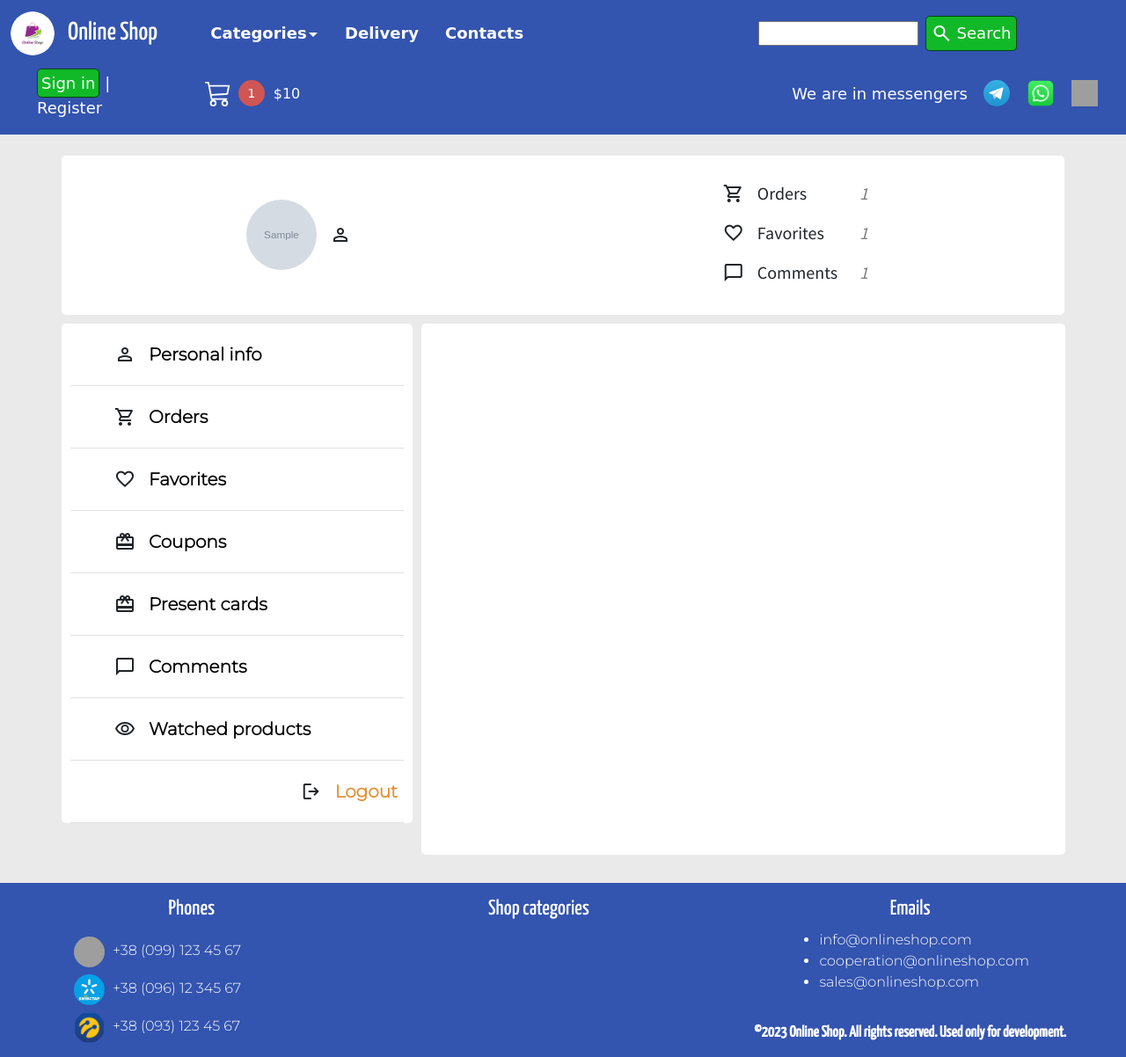
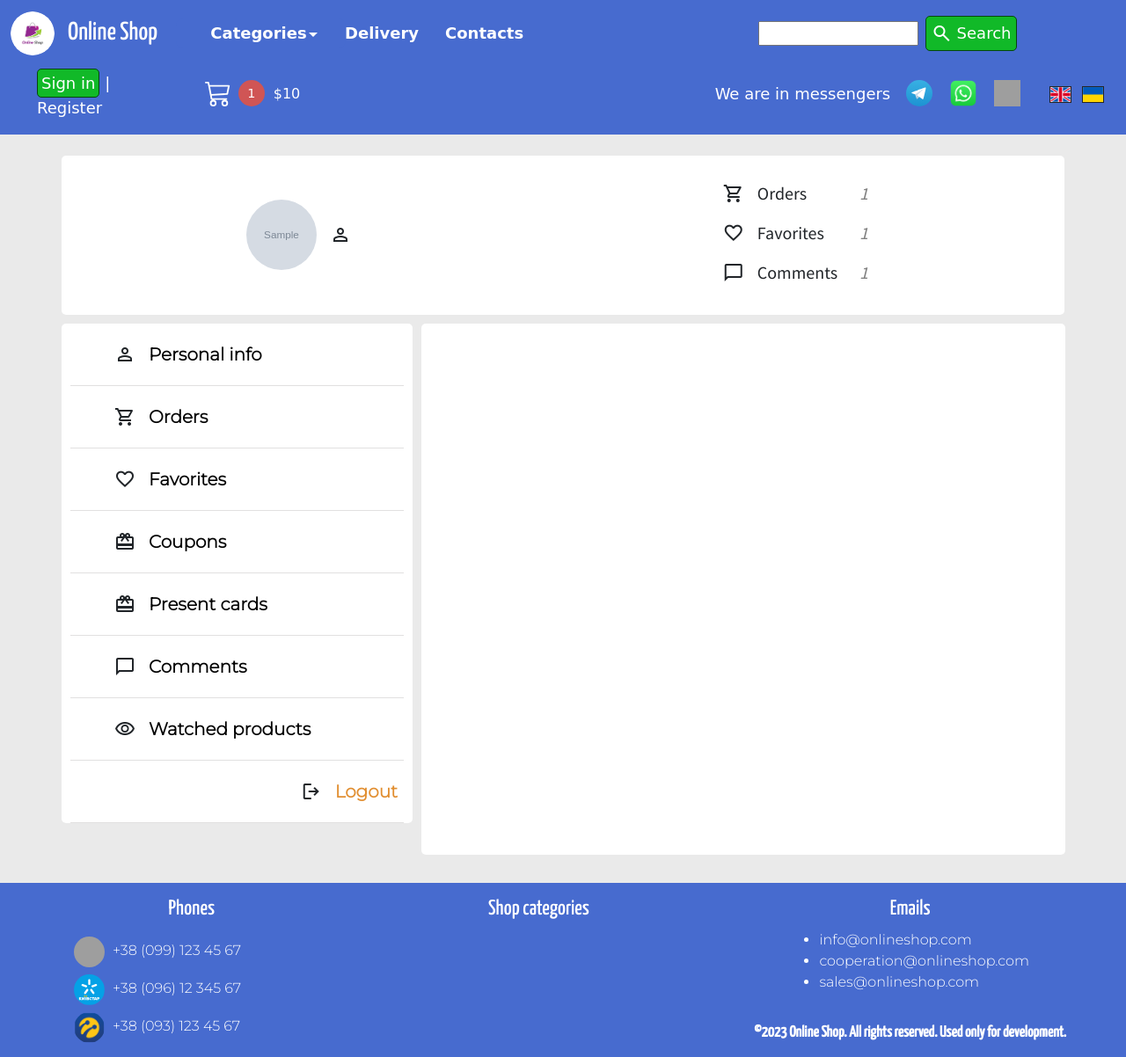
Before and after one commit to sergey-vernyk/OnlineShop, a Django app: template internet_shop/int_shop/account/templates/account/user/detail.html in a window 1280 px wide. Shown: the whole page at 88% size. Run offline with Django 4.2, Linux system fonts and the light colour scheme; the template is opened without the code that fills it: most values are stand-ins (such as "Sample title", 1, 10 or a date in 2020); grey boxes marked "Sample" are stand-in pictures; form fields are guessed from the names that the template uses; some libraries are stand-ins or nearby versions; grey boxes are pictures that could not be loaded.

Commit message:
Added `javascript-catalog` script to `detail.html` in `goods` app's template in order to translate in javascript files.
Added form to select language for site's pages into `base.html`.

Added `change_language.js`
 script for change language for site's pages.

Refactored `like_unlike_comments.js` script: some string translations other minor changes.

Updated styles for classes `dialog-rate-comment-titlebar` and `dialog-rate-comment-content` in `goods.css` because of were added translations to js files.

Added `djangojs.po` file with translated strings.

Changed backgroud colors for header and footer and added styles for `change_language_form` and `language-list`.

Added images with flags pics for english and ukrainian languages.

Removed from `LANGUAGES` and `PARLER_LANGUAGES` variables russian language  in `base.py`.

Added path to view, which give the opportinity to change site's language.

```diff
--- a/internet_shop/int_shop/goods/static/css/goods.css
+++ b/internet_shop/int_shop/goods/static/css/goods.css
@@ -487,7 +487,7 @@ input[type="text"], input[type="email"], textarea {
 }
 
 .dialog-rate-comment-titlebar {
-    width: calc(300px - 0.5em);
+    width: calc(250px - 0.5em);
     height: 30px;
     padding: 5px !important;
     background: gainsboro;
@@ -497,8 +497,7 @@ input[type="text"], input[type="email"], textarea {
 .dialog-rate-comment-content {
     font-size: 0.8rem;
     padding: 1px !important;
-    display: block;
-    text-align: center;
+    display: inline-table;
     line-height: initial;
 }
 
--- /dev/null
+++ b/internet_shop/int_shop/goods/static/js/change_language.js
@@ -0,0 +1,16 @@
+$(document).ready(function() {
+
+        const currentLang = $('[name=cur-lang]').val();
+        //make language flag icons smaller, except current languge's icon flag
+        $('.language-list').find('[id^=lang-]').not(`#lang-${currentLang}`).attr({'width': 25, 'height': 19})
+
+        $('[id^=lang-]').on('click', function() {
+            const form = $(this).parents('form');
+            const selectedLang = $(this).attr('id').split('-')[1];
+            // fill `value` attribute with current language code in hidden input
+            $(form).find('[name=language]').attr('value', selectedLang);
+            $(this).attr({'width': 26, 'height': 20});
+            $(form).submit();
+        })
+
+})
--- a/internet_shop/int_shop/goods/templates/base.html
+++ b/internet_shop/int_shop/goods/templates/base.html
@@ -123,7 +123,7 @@
                             <div class="total-price">
                                 {% if cart %}
                                     {% if discount_price < 0 %}
-                                        Free
+                                        {% translate 'Free' %}
                                     {% else %}
                                         ${{ cart.get_total_price_with_discounts }}
                                     {% endif %}
@@ -137,19 +137,39 @@
                     <p>{% translate 'We are in messengers' %}</p>
                     <ul>
                         <li>
-                            <a href="https://t.me/+38096134567">
+                            <a href="https://t.me/+380961345678">
                                 <img src="{% static 'img/Telegram_logo.svg' %}" width="30" height="30"></a>
                         </li>
                         <li>
-                            <a href="https://wa.me/+38096134567">
+                            <a href="https://wa.me/+380961345678">
                                 <img src="{% static 'img/whatsapp-icon.png' %}" width="30" height="30"></a>
                         </li>
                         <li>
-                            <a href="viber://contact?number %2B38096134567">
+                            <a href="viber://contact?number %2B380961345678">
                                 <img src="{% static 'img/Viber_logo.svg' %}" width="30" height="30"></a>
                         </li>
                     </ul>
                 </div>
+                <!--change language form-->
+                <form action="{% url 'set_language' %}" class="change-language-form" method="post">
+                    {% csrf_token %}
+                    <input name="next" type="hidden" value="{{ redirect_to }}">
+                    {% get_current_language as LANGUAGE_CODE %}
+                    <input type="hidden" name="cur-lang", value="{{ LANGUAGE_CODE }}">
+                    {% get_available_languages as LANGUAGES %}
+                    {% get_language_info_list for LANGUAGES as languages %}
+
+                    <div class="language-list">
+                        {% for language in languages %}
+                            {% if language.code == 'uk' %}
+                                <img id="lang-{{ language.code }}" src="{% static 'img/ua_flag.png' %}" width="30" height="24">
+                            {% elif language.code == 'en' %}
+                                <img id="lang-{{ language.code }}" src="{% static 'img/united_kingdom_flag.png' %}" width="30" height="24">
+                            {% endif %}
+                        {% endfor %}
+                        <input type="hidden" name="language", value="">
+                    </div>
+                </form>
             </div>
         </div>
     </nav>
@@ -237,5 +257,6 @@
     <script src="{% static 'js/add_to_cart.js' %}"></script>
     <script src="{% static 'js/main_dropdown.js' %}"></script>
     <script src="{% static 'js/change_cart_pointer_events.js' %}"></script>
+    <script src="{% static 'js/change_language.js' %}"></script>
 </body>
 </html>
--- a/internet_shop/int_shop/goods/templates/goods/product/detail.html
+++ b/internet_shop/int_shop/goods/templates/goods/product/detail.html
@@ -76,7 +76,7 @@
                             <svg xmlns="http://www.w3.org/2000/svg" width="20" height="20" fill="currentColor" class="bi bi-cart3"
                                  viewBox="0 0 16 16">
                                 <path d="M0 1.5A.5.5 0 0 1 .5 1H2a.5.5 0 0 1 .485.379L2.89 3H14.5a.5.5 0 0 1
-                                            .49.598l-1 5a.5.5 0 0 1-.465.401l-9.397.472L4.415 11H13a.5.5 0 0 1 0 1H4a.5.5
+                                .49.598l-1 5a.5.5 0 0 1-.465.401l-9.397.472L4.415 11H13a.5.5 0 0 1 0 1H4a.5.5
                                             0 0 1-.491-.408L2.01 3.607 1.61 2H.5a.5.5 0 0 1-.5-.5zM3.102 4l.84 4.479
                                             9.144-.459L13.89 4H3.102zM5 12a2 2 0 1 0 0 4 2 2 0 0 0 0-4zm7 0a2 2 0 1 0
                                             0 4 2 2 0 0 0 0-4zm-7 1a1 1 0 1 1 0 2 1 1 0 0 1 0-2zm7 0a1 1 0 1 1 0 2 1
@@ -261,6 +261,7 @@
             <script src="{% static 'js/like_unlike_comment.js' %}" type="module"></script>
             <script src="{% static 'js/collapse_expand_comments.js' %}"></script>
             <script src="{% static 'js/update_captcha.js' %}" type="module"></script>
+            <script src="{% url 'javascript-catalog' %}"></script>
         </div>
     </div>
 {% endblock %}
--- a/internet_shop/int_shop/int_shop/settings/base.py
+++ b/internet_shop/int_shop/int_shop/settings/base.py
@@ -125,7 +125,6 @@ LANGUAGE_CODE = 'en'
 LANGUAGES = (
     ('en', _('English')),
     ('uk', _('Ukrainian')),
-    ('ru', _('Russian')),
 )
 
 # path where Django looks for translations files
@@ -144,7 +143,6 @@ PARLER_LANGUAGES = {
     SITE_ID: (
         {'code': 'en'},
         {'code': 'uk'},
-        {'code': 'ru'},
     ),
     'default': {
         'fallbacks': ['en'],  # translation language by default
--- a/internet_shop/int_shop/static/css/base.css
+++ b/internet_shop/int_shop/static/css/base.css
@@ -91,7 +91,7 @@ body {
     font-family:'Comic Sans MS';
     font-size:18px;
     line-height:1.3em;
-    background: rgba(51,84,175,1);
+    background: rgb(71, 107, 207);
     min-width: 85%;
 }
 
@@ -275,7 +275,7 @@ body {
     list-style: none;
     padding-left: 0;
     width: 193px;
-    background-color: rgba(51,84,175,1);
+    background-color: rgb(71, 107, 207);
     border-radius: 8px;
     margin-bottom: inherit;
     z-index: 10;
@@ -442,7 +442,7 @@ body {
 }
 
 .footer {
-    background-color: rgba(51,84,175,1);
+    background-color: rgb(71, 107, 207);
     color: white;
     font-family: 'Montserrat', sans-serif;
 }
@@ -758,3 +758,17 @@ body {
 }
 
 .social-contacts img { margin-right: 5px; }
+
+/* change language */
+.change-language-form {
+    display: flex;
+    align-items: center;
+}
+
+.change-language-form img {
+    border: 1px solid rgb(38, 38, 38);
+    margin: 0 3px;
+    cursor: pointer;
+}
+
+.language-list { margin: 10px; }
```
Also changed, not shown: internet_shop/int_shop/goods/static/js/like_unlike_comment.js (+10 -7 lines), internet_shop/int_shop/int_shop/urls.py (+6 -1 lines), internet_shop/int_shop/goods/locale/uk/LC_MESSAGES/djangojs.po (added), internet_shop/int_shop/static/img/ua_flag.png (added), internet_shop/int_shop/static/img/united_kingdom_flag.png (added).
